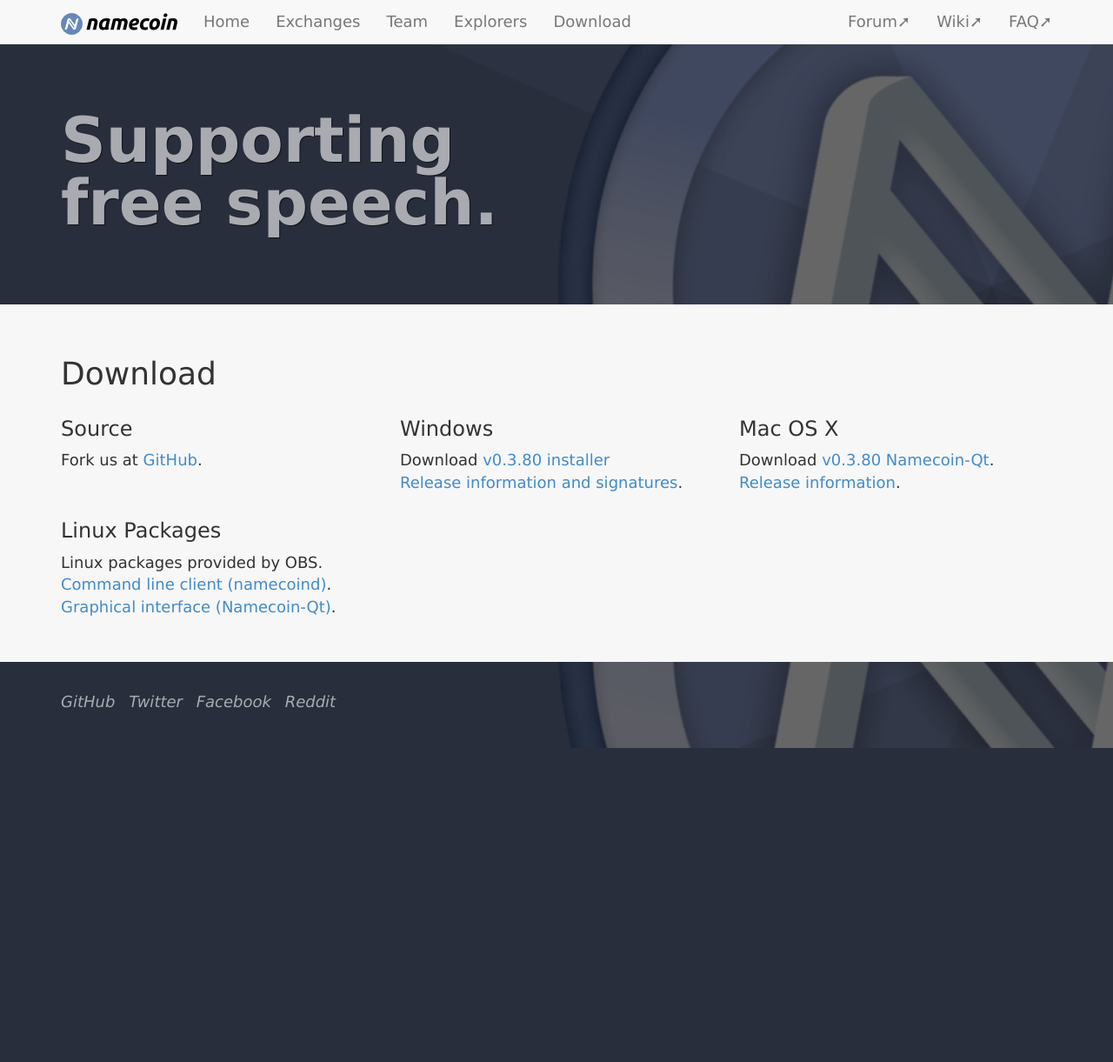
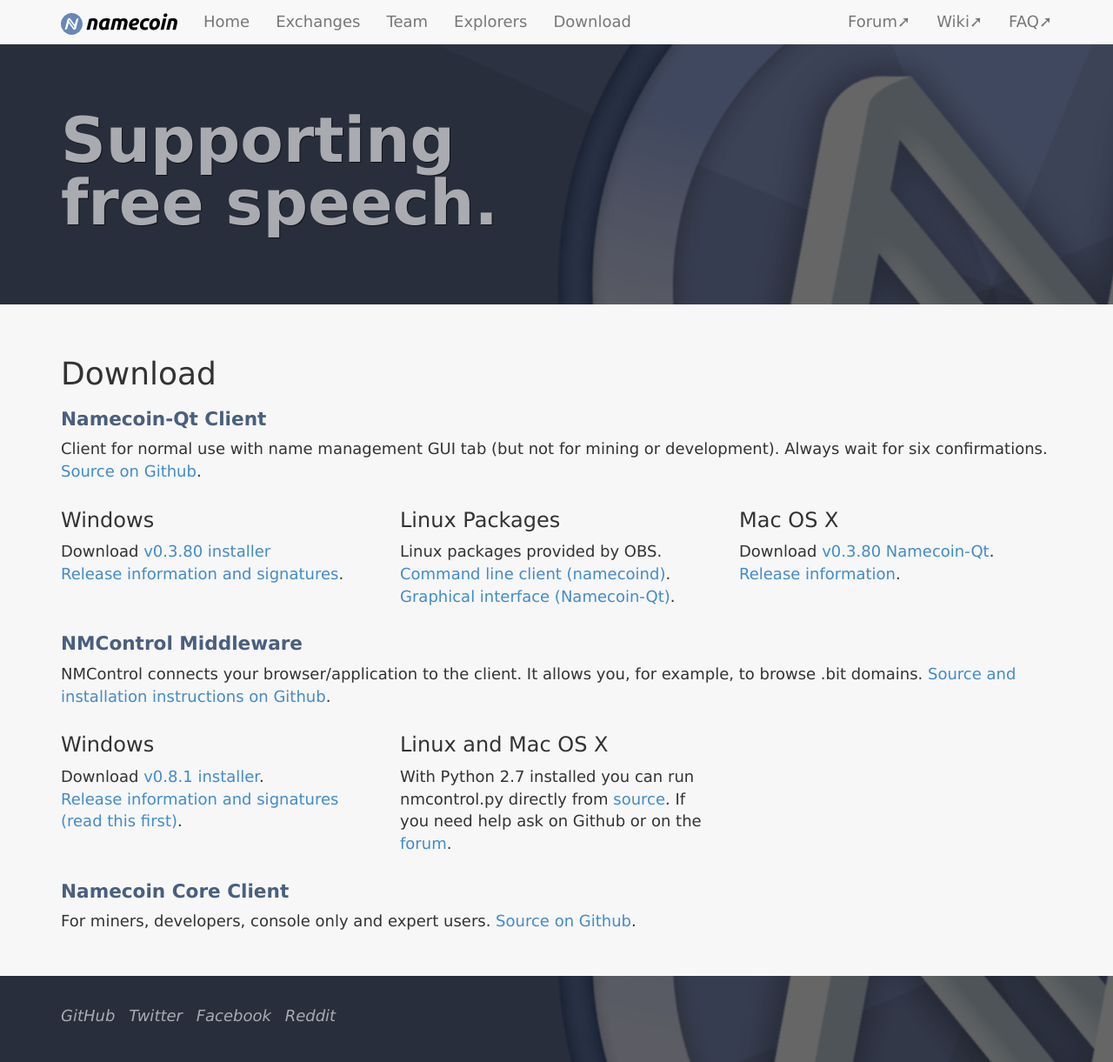
Before and after one commit to JeremyRand/namecoin.org, a Jekyll site: the page built from download/index.md, in a window 1280 px wide and 1221 px high. Shown: the whole window at 87% size. Built offline with Jekyll 4.4.1, drawn with Linux system fonts in a browser that asks for light colours.

Commit message:
Download: Add NMControl and Namecoin-Core.  Port of https://github.com/namecoin/namecoin.info/pull/121 .

```diff
--- a/download/index.md
+++ b/download/index.md
@@ -5,15 +5,11 @@ title: Download
 
 {::options parse_block_html="true" /}
 
+## Namecoin-Qt Client
+
+Client for normal use with name management GUI tab (but not for mining or development). Always wait for six confirmations. [Source on Github](https://github.com/namecoin/namecoin).
+
 <div class="row">
-
-<div class="col-sm-4">
-
-### Source
-
-Fork us at [GitHub](https://github.com/namecoin/namecoin).
-
-</div>
 
 <div class="col-sm-4">
 
@@ -21,15 +17,6 @@ Fork us at [GitHub](https://github.com/namecoin/namecoin).
 
 Download [v0.3.80 installer](https://namecoin.info/files/Namecoin_v0.3.80_setup.exe)<br>
 [Release information and signatures](https://forum.namecoin.info/viewtopic.php?f=8&t=2123).
-
-</div>
-
-<div class="col-sm-4">
-
-### Mac OS X
-
-Download [v0.3.80 Namecoin-Qt](https://namecoin.info/files/Namecoin-Qt.app-0.3.80-a00c33d.zip).<br>
-[Release information](https://forum.namecoin.info/viewtopic.php?f=8&t=2235).
 
 </div>
 
@@ -43,4 +30,42 @@ Linux packages provided by OBS.<br>
 
 </div>
 
+<div class="col-sm-4">
+
+### Mac OS X
+
+Download [v0.3.80 Namecoin-Qt](https://namecoin.info/files/Namecoin-Qt.app-0.3.80-a00c33d.zip).<br>
+[Release information](https://forum.namecoin.info/viewtopic.php?f=8&t=2235).
+
 </div>
+
+</div>
+
+## NMControl Middleware
+
+NMControl connects your browser/application to the client. It allows you, for example, to browse .bit domains. [Source and installation instructions on Github](https://github.com/namecoin/nmcontrol).
+
+<div class="row">
+
+<div class="col-sm-4">
+
+### Windows
+
+Download [v0.8.1 installer](https://namecoin.info/files/NMControl_v0.8.1_setup.exe).<br>
+[Release information and signatures (read this first)](https://forum.namecoin.info/viewtopic.php?f=8&t=2402).
+
+</div>
+
+<div class="col-sm-4">
+
+### Linux and Mac OS X
+
+With Python 2.7 installed you can run nmcontrol.py directly from [source](https://github.com/namecoin/nmcontrol). If you need help ask on Github or on the [forum](https://forum.namecoin.info/viewtopic.php?f=8&t=2402).
+
+</div>
+
+</div>
+
+## Namecoin Core Client
+
+For miners, developers, console only and expert users. [Source on Github](https://github.com/namecoin/namecoin-core).
```
